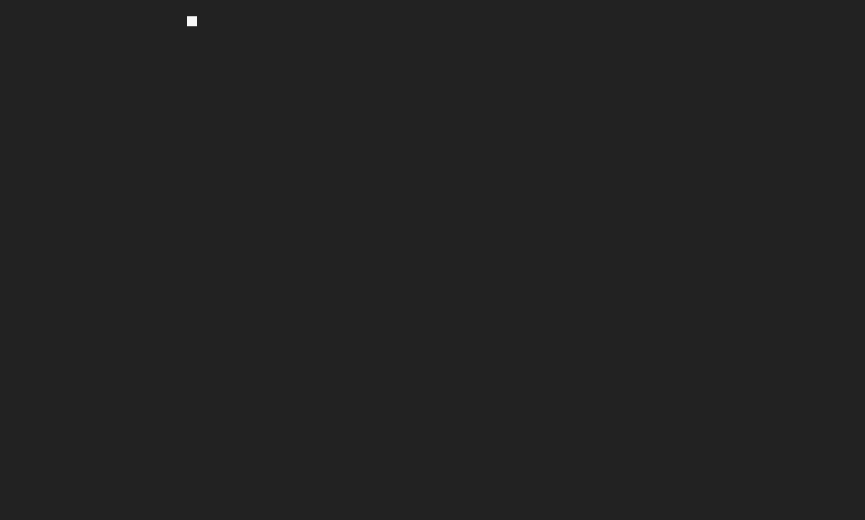
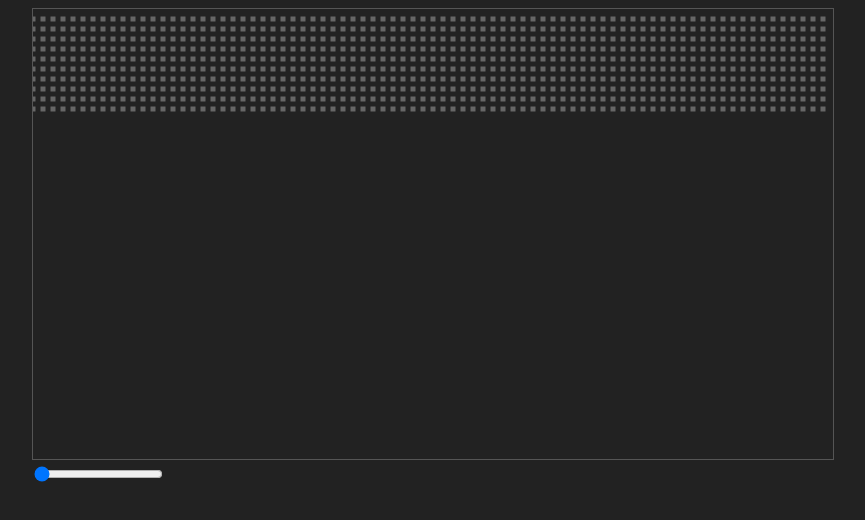
Before and after one commit to harold/product-viz, a plain HTML site: page docs/index.html in a window 1280 px wide. Shown: the whole page, without its empty margins (208-1073 px from the left). Drawn offline with Linux system fonts and the light colour scheme.

Commit message:
[live site] Update for latest changes.

```diff
--- a/docs/index.html
+++ b/docs/index.html
@@ -5,7 +5,10 @@
     <link rel="stylesheet" href="product-viz.css">
   </head>
   <body>
-    <canvas width="500" height="500" id="drawing"></canvas>
+    <div id="app">
+      <canvas width="800" height="450" id="drawing"></canvas>
+      <input id="slider" type="range" min="0" max="1" step="0.05" value="0">
+    </div>
     <script src="product-viz.js"></script>
   </body>
 </html>
--- a/docs/product-viz.css
+++ b/docs/product-viz.css
@@ -1,6 +1,11 @@
 body {background: #222}
 
-canvas {
+#app {
+    width: 800px;
     display: block;
     margin: 0 auto;
 }
+
+canvas {
+    border: solid 1px #555;
+}
--- a/docs/product-viz.js
+++ b/docs/product-viz.js
@@ -1,21 +1,83 @@
+let sliderElt = document.getElementById("slider")
+
 let canvasElt = document.getElementById("drawing")
 let ctx = canvasElt.getContext("2d")
-ctx.fillStyle = "#f8f8f8"
 
-let animationMilliseconds = 5000
+let [baseR, baseG, baseB] = [0.4, 0.4, 0.4]
+let [endR, endG, endB] = [0.1, 0.98, 1.0]
 
-function richardsCurve(lowerLimit, upperLimit, growthRate, t) {
-  return lowerLimit + (upperLimit-lowerLimit)/(1+Math.exp(-1*growthRate*t))
+let [canvasWidth, canvasHeight] = [canvasElt.width, canvasElt.height]
+
+let travelTimeMilliseconds = 20000
+
+function drawRect(x,y, color){
+  let size = 5
+  ctx.beginPath()
+  ctx.fillStyle = color
+  ctx.fillRect(x-size/2, y-size/2, size, size)
+  ctx.closePath()
+  ctx.stroke()
 }
+
+function clamp(v, minimum, maximum) {
+  return Math.max(Math.min(v, maximum), minimum)
+}
+
+function lerp(v1, v2, p) {
+  return v1+(p*(v2-v1))
+}
+
+// An array to hold our JavaScript objects representing all the people
+let objects = []
+
+// Populate the array
+let rowCount = 10
+let colCount = 80
+for(let y=0; y<rowCount; y++) {
+  for(let x=0; x<colCount; x++) {
+    objects.push({progress: 0})
+  }
+}
+
+let spread = canvasWidth/colCount
 
 function frame(timestamp) {
   ctx.clearRect(0, 0, canvasElt.width, canvasElt.height)
+  // Go over the array of objects and draw them
+  let offset = (timestamp % travelTimeMilliseconds)/travelTimeMilliseconds
+  for(let y=0; y<rowCount; y++) {
+    for(let x=0; x<colCount; x++) {
+      let i = x+colCount*y
+      let xPos = (spread*(x+1) + canvasWidth*offset) % canvasWidth
+      let yPos = spread*(y+1) + 100*objects[i].progress
+      let r = 255*lerp(baseR, endR, objects[i].progress)
+      let g = 255*lerp(baseG, endG, objects[i].progress)
+      let b = 255*lerp(baseB, endB, objects[i].progress)
+      drawRect(xPos, yPos, "rgb(" + r + "," + g + "," + b + ")")
+    }
+  }
 
-  let p = (timestamp % animationMilliseconds)/animationMilliseconds
-  let x = 10 + 480*p
-  let y = richardsCurve(10, 490, 5, 2*(p-0.5))
-  ctx.fillRect(x-5, y-5, 10, 10)
+  // Every now and then, someone makes some progress
+  if(Math.random() < slider.value) {
+    let x = Math.floor(Math.random()*colCount)
+    let y = Math.floor(Math.random()*rowCount)
+    let i = x+colCount*y
+    objects[i].progress = clamp(objects[i].progress+0.1, 0, 1)
+  }
+
+  // If the person to your right has made more progress than you, then you also progress
+  for(let y=0; y<rowCount; y++) {
+    for(let x=0; x<colCount; x++) {
+      let i = x+colCount*y
+      let neighborI = ((x+1)%colCount)+colCount*y
+      if( objects[neighborI].progress > objects[i].progress ) {
+        objects[i].progress = lerp(objects[i].progress, objects[neighborI].progress, 0.05)
+      }
+    }
+  }
+
   requestAnimationFrame(frame)
 }
 
+// Kick off the animation
 requestAnimationFrame(frame)
```
